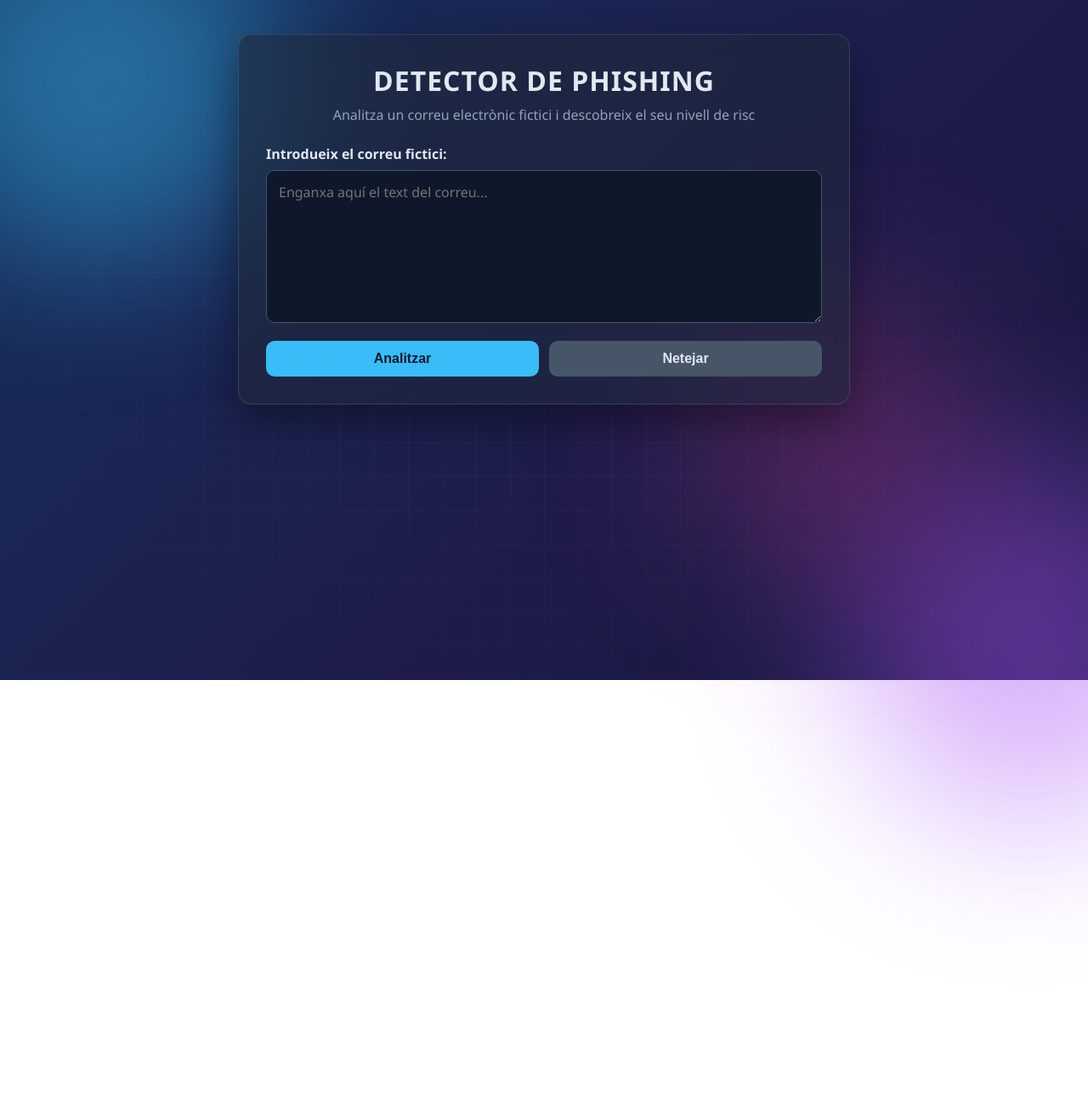
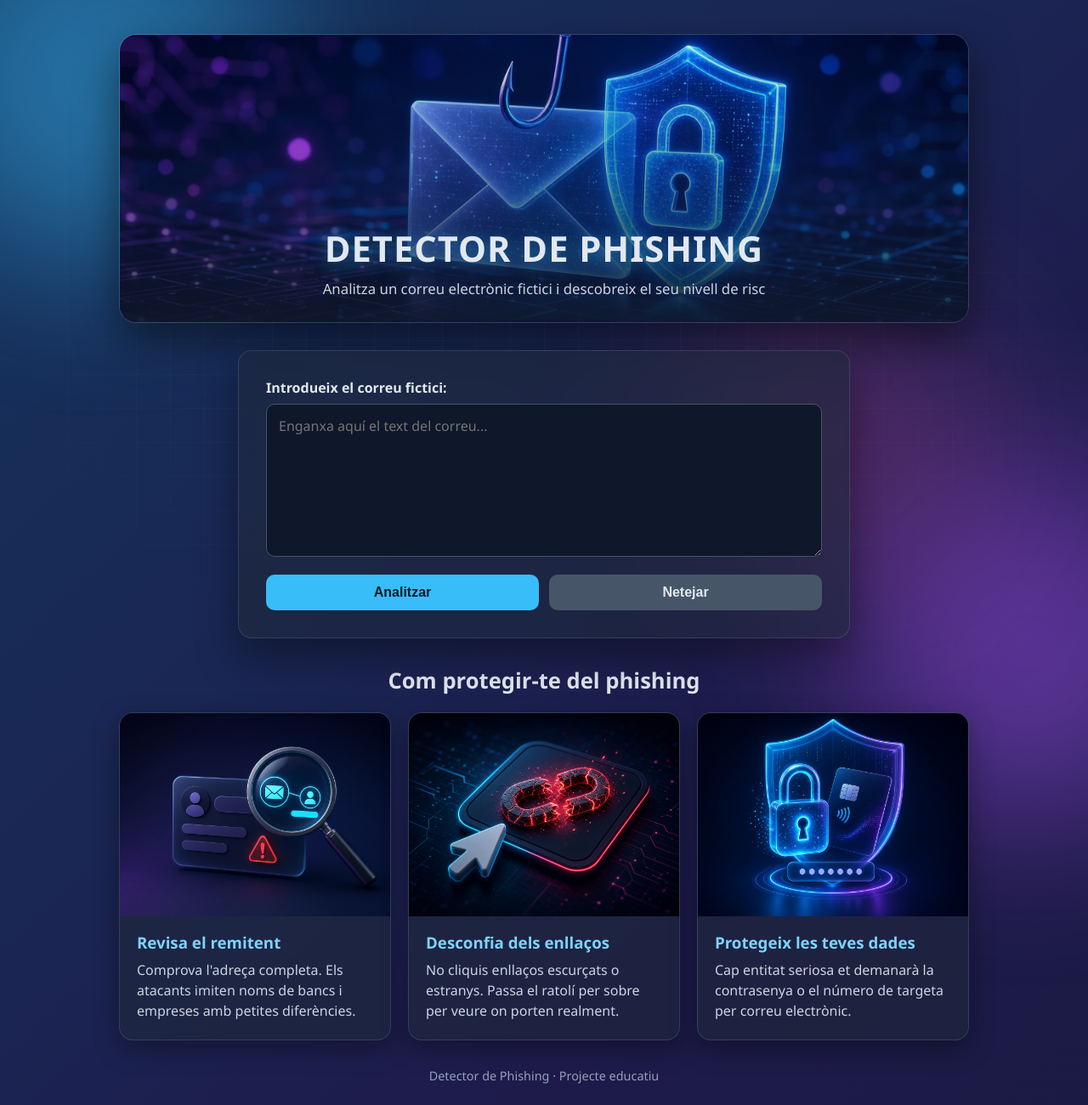
Before and after one commit to Bielataaa/Detector_Phishing, a plain HTML site: page index.html in a window 1280 px wide. Shown: the whole page at 85% size. Before the commit the page ends 800 px from the top, so only its background shows below. Drawn offline with Linux system fonts and the light colour scheme.

Commit message:
Afegir fotos: capcalera i targetes de consells
Co-authored-by: Cursor <cursoragent@cursor.com>

```diff
--- a/index.html
+++ b/index.html
@@ -243,6 +243,136 @@
             color: #fcd34d;
             font-size: 0.95rem;
         }
+
+        .pagina {
+            position: relative;
+            z-index: 1;
+            width: 100%;
+            max-width: 1000px;
+            display: flex;
+            flex-direction: column;
+            align-items: center;
+            gap: 32px;
+        }
+
+        /* Capçalera amb imatge */
+        .hero {
+            position: relative;
+            width: 100%;
+            height: 340px;
+            border-radius: 20px;
+            overflow: hidden;
+            border: 1px solid rgba(148, 163, 184, 0.2);
+            box-shadow: 0 20px 50px rgba(0, 0, 0, 0.5);
+        }
+
+        .hero img {
+            width: 100%;
+            height: 100%;
+            object-fit: cover;
+            display: block;
+            transform: scale(1.03);
+            transition: transform 6s ease;
+        }
+
+        .hero:hover img {
+            transform: scale(1.08);
+        }
+
+        .hero-text {
+            position: absolute;
+            inset: 0;
+            display: flex;
+            flex-direction: column;
+            justify-content: flex-end;
+            align-items: center;
+            padding: 28px;
+            background: linear-gradient(to top, rgba(15, 23, 42, 0.95) 0%, rgba(15, 23, 42, 0.3) 55%, transparent 100%);
+            text-align: center;
+        }
+
+        .hero-text h1 {
+            font-size: 2.6rem;
+            text-shadow: 0 4px 20px rgba(56, 189, 248, 0.5);
+        }
+
+        .hero-text .subtitol {
+            margin: 0;
+            color: #cbd5e1;
+            font-size: 1.05rem;
+        }
+
+        /* Consells amb fotos */
+        .consells {
+            width: 100%;
+        }
+
+        .consells h2 {
+            text-align: center;
+            font-size: 1.6rem;
+            margin: 0 0 20px;
+        }
+
+        .targetes {
+            display: grid;
+            grid-template-columns: repeat(auto-fit, minmax(260px, 1fr));
+            gap: 20px;
+        }
+
+        .targeta {
+            background: rgba(30, 41, 59, 0.6);
+            backdrop-filter: blur(16px);
+            -webkit-backdrop-filter: blur(16px);
+            border: 1px solid rgba(148, 163, 184, 0.2);
+            border-radius: 16px;
+            overflow: hidden;
+            box-shadow: 0 10px 30px rgba(0, 0, 0, 0.35);
+            transition: transform 0.3s ease, box-shadow 0.3s ease;
+        }
+
+        .targeta:hover {
+            transform: translateY(-6px);
+            box-shadow: 0 18px 40px rgba(56, 189, 248, 0.25);
+        }
+
+        .targeta img {
+            width: 100%;
+            aspect-ratio: 4 / 3;
+            object-fit: cover;
+            display: block;
+        }
+
+        .targeta-text {
+            padding: 18px 20px 22px;
+        }
+
+        .targeta-text h3 {
+            margin: 0 0 8px;
+            color: #7dd3fc;
+        }
+
+        .targeta-text p {
+            margin: 0;
+            color: #cbd5e1;
+            line-height: 1.5;
+        }
+
+        footer {
+            color: #94a3b8;
+            font-size: 0.9rem;
+            text-align: center;
+            padding-bottom: 8px;
+        }
+
+        @media (max-width: 600px) {
+            .hero {
+                height: 240px;
+            }
+
+            .hero-text h1 {
+                font-size: 1.8rem;
+            }
+        }
     </style>
 </head>
 <body>
@@ -250,10 +380,16 @@
     <div class="fons fons-2"></div>
     <div class="fons fons-3"></div>
 
+    <div class="pagina">
+    <header class="hero">
+        <img src="img/hero.jpg" alt="Sobre de correu electrònic amb un ham de pesca i un escut de seguretat">
+        <div class="hero-text">
+            <h1>DETECTOR DE PHISHING</h1>
+            <p class="subtitol">Analitza un correu electrònic fictici i descobreix el seu nivell de risc</p>
+        </div>
+    </header>
+
     <main class="contenidor">
-        <h1>DETECTOR DE PHISHING</h1>
-        <p class="subtitol">Analitza un correu electrònic fictici i descobreix el seu nivell de risc</p>
-
         <label for="correu">Introdueix el correu fictici:</label>
         <textarea id="correu" placeholder="Enganxa aquí el text del correu..."></textarea>
 
@@ -276,6 +412,36 @@
             </div>
         </section>
     </main>
+
+    <section class="consells">
+        <h2>Com protegir-te del phishing</h2>
+        <div class="targetes">
+            <article class="targeta">
+                <img src="img/remitent.jpg" alt="Lupa examinant el remitent d'un correu" loading="lazy">
+                <div class="targeta-text">
+                    <h3>Revisa el remitent</h3>
+                    <p>Comprova l'adreça completa. Els atacants imiten noms de bancs i empreses amb petites diferències.</p>
+                </div>
+            </article>
+            <article class="targeta">
+                <img src="img/enllacos.jpg" alt="Cursor sobre un enllaç trencat i perillós" loading="lazy">
+                <div class="targeta-text">
+                    <h3>Desconfia dels enllaços</h3>
+                    <p>No cliquis enllaços escurçats o estranys. Passa el ratolí per sobre per veure on porten realment.</p>
+                </div>
+            </article>
+            <article class="targeta">
+                <img src="img/dades.jpg" alt="Cadenat protegint una targeta i una contrasenya" loading="lazy">
+                <div class="targeta-text">
+                    <h3>Protegeix les teves dades</h3>
+                    <p>Cap entitat seriosa et demanarà la contrasenya o el número de targeta per correu electrònic.</p>
+                </div>
+            </article>
+        </div>
+    </section>
+
+    <footer>Detector de Phishing · Projecte educatiu</footer>
+    </div>
 
     <script>
         // Paraules i expressions sospitoses
```
Also changed, not shown: img/dades.jpg (added), img/enllacos.jpg (added), img/hero.jpg (added), img/remitent.jpg (added).
